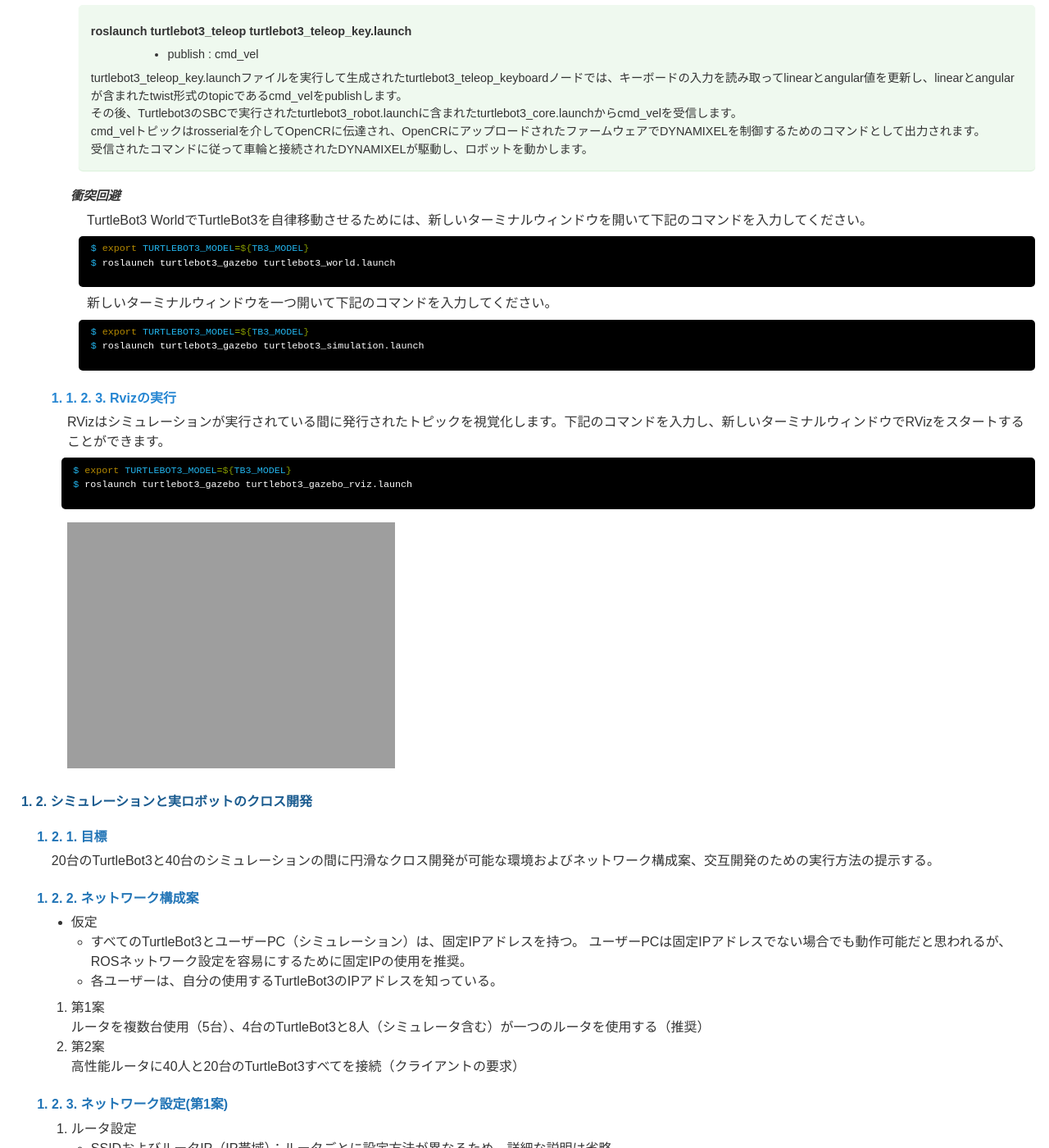
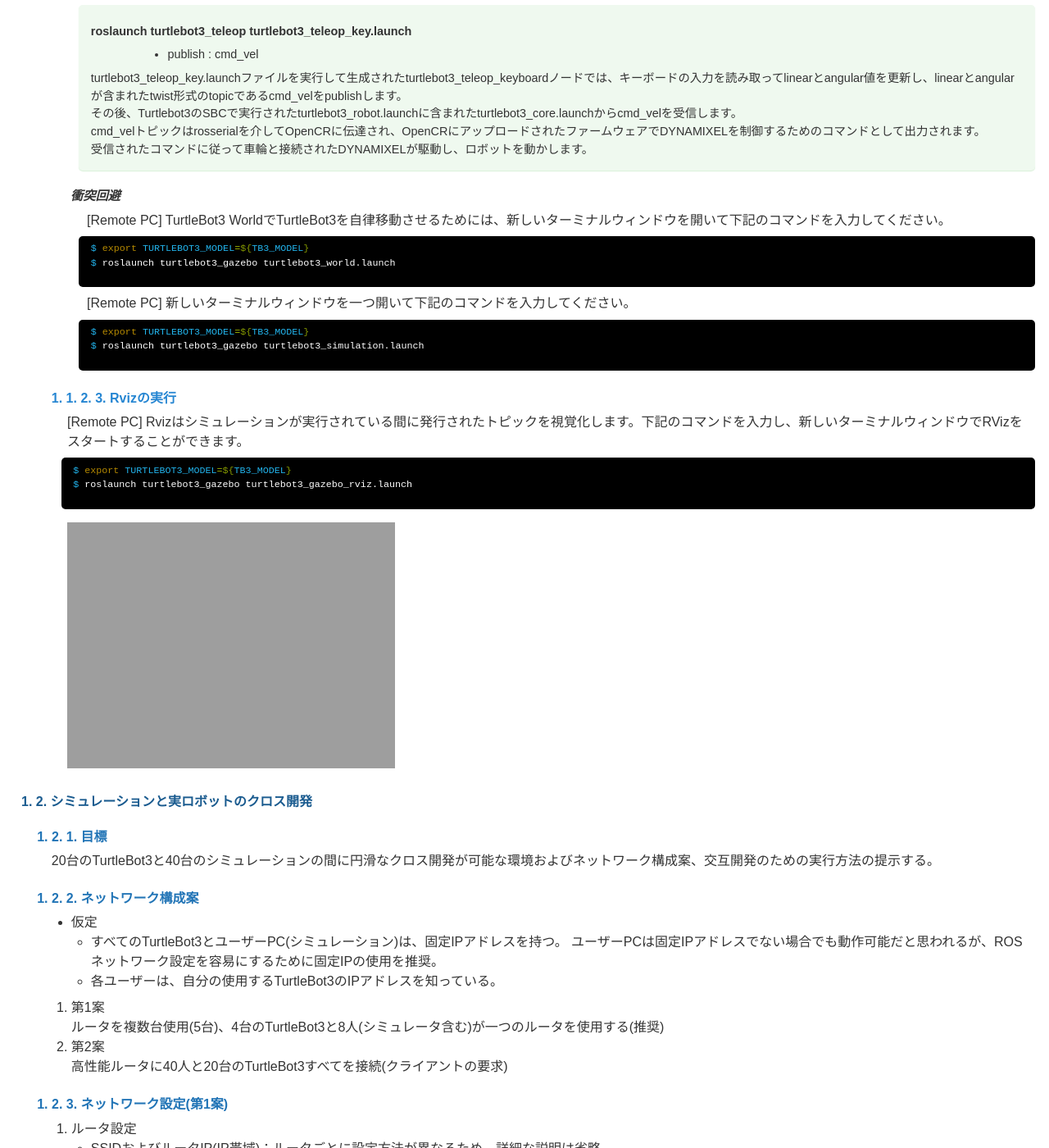
Before and after one commit to ROBOTIS-Will/ritsumeikan_github, a Jekyll site: the page built from docs/markdown/week_1_2.md, in a window 1280 px wide and 1400 px high, scrolled down 3786 px. Shown: the whole window at 82% size. Built offline with Jekyll 4.4.1, drawn with Linux system fonts in a browser that asks for light colours; nearby versions of some CDN libraries; our own code applies the rules of GitHub Pages for plain Markdown files; some of the changed text lies outside the part shown.

Commit message:
final reviewed

````diff
--- a/docs/markdown/week_1_2.md
+++ b/docs/markdown/week_1_2.md
@@ -36,7 +36,7 @@ $ cd ~/catkin_ws && catkin_make
 
 仮想ロボットをスタートするためには、下記のようにturtlebot3_fakeのturtlebot3_fake.launchファイルを実行してください。turtlebot3_fakeは実際のロボットを使用しなくても実行できる非常に簡単なシミュレーションノードです。RVizで仮想TurtleBot３を遠隔操作ノードでコントロールできます。
 
-当コマンドを行う前にTurtleBot３のモデル名を指定しなければなりません。$ {TB3_MODEL}は、burger、waffle、waffle_piで使用するモデル名です。
+[Remote PC] 当コマンドを行う前にTurtleBot３のモデル名を指定しなければなりません。$ {TB3_MODEL}は、burger、waffle、waffle_piで使用するモデル名です。
 
 ```bash
 $ export TURTLEBOT3_MODEL=${TB3_MODEL}
@@ -74,7 +74,7 @@ Gazeboを使ったシミュレーションには２つがあります。まず
 Remote PCでGazeboを初めて実行する場合は普段より起動に時間がかかります。
 
 ##### Empty World
-次のコマンドを使用して、Gazeboのデフォルト設定のWorldで、仮想TurtleBot３をテストする際に使用できます。
+[Remote PC] 次のコマンドを使用して、Gazeboのデフォルト設定のWorldで、仮想TurtleBot３をテストする際に使用できます。
 
 ```bash
 $ export TURTLEBOT3_MODEL=${TB3_MODEL}
@@ -95,7 +95,7 @@ turtlebot3_empty_world.launchを実行すると、設定ファイルに従って
 ![](http://emanual.robotis.com/assets/images/platform/turtlebot3/simulation/turtlebot3_empty_world.png)
 
 ##### TurtleBot３ World
-TurtleBot３ Worldは、TurtleBot３のシンボルの形状を構成するシンプルなオブジェクトで構成されているマップです。TurtleBot３ Worldは、主にSLAMやNavigationのようなテストに使用されます。
+[Remote PC] TurtleBot３ Worldは、TurtleBot３のシンボルの形状を構成するシンプルなオブジェクトで構成されているマップです。TurtleBot３ Worldは、主にSLAMやNavigationのようなテストに使用されます。
 
 ```bash
 $ export TURTLEBOT3_MODEL=${TB3_MODEL}
@@ -106,7 +106,7 @@ $ roslaunch turtlebot3_gazebo turtlebot3_world.launch
 ![](http://emanual.robotis.com/assets/images/platform/turtlebot3/simulation/turtlebot3_world_waffle.png)
 
 ##### TurtleBot３ House
-TurtleBot３ House は住居の図面で制作されたマップです。より複雑な作業の性能に関連するテストに適しています。
+[Remote PC] TurtleBot３ House は住居の図面で制作されたマップです。より複雑な作業の性能に関連するテストに適しています。
 
 ```bash
 $ export TURTLEBOT3_MODEL=${TB3_MODEL}
@@ -120,7 +120,7 @@ $ roslaunch turtlebot3_gazebo turtlebot3_house.launch
 #### TurtleBot3 の駆動
 
 ##### Gazeboの遠隔操作
-TurtleBot3 をキーボードでコントロールするために、新しいターミナルで下記のコマンドを使って遠隔操作を実行します。
+[Remote PC] TurtleBot3 をキーボードでコントロールするために、新しいターミナルで下記のコマンドを使って遠隔操作を実行します。
 ```bash
 $ roslaunch turtlebot3_teleop turtlebot3_teleop_key.launch
 ```
@@ -128,19 +128,19 @@ $ roslaunch turtlebot3_teleop turtlebot3_teleop_key.launch
 
 
 ##### 衝突回避
-TurtleBot3 WorldでTurtleBot3を自律移動させるためには、新しいターミナルウィンドウを開いて下記のコマンドを入力してください。
+[Remote PC] TurtleBot3 WorldでTurtleBot3を自律移動させるためには、新しいターミナルウィンドウを開いて下記のコマンドを入力してください。
 ```bash
 $ export TURTLEBOT3_MODEL=${TB3_MODEL}
 $ roslaunch turtlebot3_gazebo turtlebot3_world.launch
 ```
-新しいターミナルウィンドウを一つ開いて下記のコマンドを入力してください。
+[Remote PC] 新しいターミナルウィンドウを一つ開いて下記のコマンドを入力してください。
 ```bash
 $ export TURTLEBOT3_MODEL=${TB3_MODEL}
 $ roslaunch turtlebot3_gazebo turtlebot3_simulation.launch
 ```
 
 #### Rvizの実行
-RVizはシミュレーションが実行されている間に発行されたトピックを視覚化します。下記のコマンドを入力し、新しいターミナルウィンドウでRVizをスタートすることができます。
+[Remote PC] Rvizはシミュレーションが実行されている間に発行されたトピックを視覚化します。下記のコマンドを入力し、新しいターミナルウィンドウでRVizをスタートすることができます。
 ```bash
 $ export TURTLEBOT3_MODEL=${TB3_MODEL}
 $ roslaunch turtlebot3_gazebo turtlebot3_gazebo_rviz.launch
@@ -155,20 +155,20 @@ $ roslaunch turtlebot3_gazebo turtlebot3_gazebo_rviz.launch
 
 ### ネットワーク構成案
 - 仮定
-  - すべてのTurtleBot3とユーザーPC（シミュレーション）は、固定IPアドレスを持つ。
+  - すべてのTurtleBot3とユーザーPC(シミュレーション)は、固定IPアドレスを持つ。
     ユーザーPCは固定IPアドレスでない場合でも動作可能だと思われるが、ROSネットワーク設定を容易にするために固定IPの使用を推奨。
   - 各ユーザーは、自分の使用するTurtleBot3のIPアドレスを知っている。
 
 1. 第1案
-ルータを複数台使用（5台）、4台のTurtleBot3と8人（シミュレータ含む）が一つのルータを使用する（推奨）
+ルータを複数台使用(5台)、4台のTurtleBot3と8人(シミュレータ含む)が一つのルータを使用する(推奨)
 
 2. 第2案
-高性能ルータに40人と20台のTurtleBot3すべてを接続（クライアントの要求）
+高性能ルータに40人と20台のTurtleBot3すべてを接続(クライアントの要求)
 
 ### ネットワーク設定(第1案)
 
 1. ルータ設定
-    - SSIDおよびルータIP（IP帯域）：ルータごとに設定方法が異なるため、詳細な説明は省略
+    - SSIDおよびルータIP(IP帯域)：ルータごとに設定方法が異なるため、詳細な説明は省略
         - Turtlebot_Server_1 : 10.17.1.1 (10.17.1.x)
         - Turtlebot_Server_2 : 10.17.2.1 (10.17.2.x)
         - Turtlebot_Server_3 : 10.17.3.1 (10.17.3.x)
@@ -233,7 +233,7 @@ $ roslaunch turtlebot3_gazebo turtlebot3_gazebo_rviz.launch
 
 ### ネットワーク設定(第2案)
 1. ルータ設定
-    - SSIDおよびルータIP（IP帯域）：ルータごとに設定方法が異なるため、詳細な説明は省略
+    - SSIDおよびルータIP(IP帯域)：ルータごとに設定方法が異なるため、詳細な説明は省略
         - Turtlebot_Server : 10.17.1.1 (10.17.1.x)
 2. Turtlebot3 ネットワーク設定 (便宜上、固定IPを使用)
     - IPアドレスの例
@@ -286,7 +286,7 @@ $ roslaunch turtlebot3_gazebo turtlebot3_gazebo_rviz.launch
 2. [User PC]
     - 参考 : [e-Manual](http://emanual.robotis.com/docs/en/platform/turtlebot3/pc_setup/#network-configuration)
     - ユーザーPCのIP例: 10.17.1.101
-    - ユーザーPCのIPを確認（以下のコマンドを入力すると、上で設定したユーザーPCの静的IPが出力される。)
+    - ユーザーPCのIPを確認(以下のコマンドを入力すると、上で設定したユーザーPCの静的IPが出力される。)
         ```bash
         $ ifconfig
         ```
@@ -371,7 +371,7 @@ $ roslaunch turtlebot3_gazebo turtlebot3_gazebo_rviz.launch
             ```
             $ chmod +x ~/tb3_ssh_keygen
             ```
-        3. script実行（ex.TurtleBot3のIPアドレスが10.17.3.11〜30である場合、20台のTurtleBot3に固定IPを設定後、TurtleBot3が起動している状態でコマンドを実行する必要がある）
+        3. script実行(ex.TurtleBot3のIPアドレスが10.17.3.11〜30である場合、20台のTurtleBot3に固定IPを設定後、TurtleBot3が起動している状態でコマンドを実行する必要がある)
             ```
             $ ~/tb3_ssh_keygen 10.17.3.11 10.17.3.12 10.17.3.13 10.17.3.14 10.17.3.15\
             10.17.3.16 10.17.3.17 10.17.3.18 10.17.3.19 10.17.3.20\
@@ -418,7 +418,7 @@ $ roslaunch turtlebot3_gazebo turtlebot3_gazebo_rviz.launch
 
 
 ### TurtleBot3(実ロボット), シミュレーションの切り替え方法
-すべてUser PC（Remote PC）で実行
+すべてUser PC(Remote PC)で実行
 1. TurtleBot3実行方法
     - roscore
     ターミナルを開いて以下のコマンドを入力
@@ -427,7 +427,7 @@ $ roslaunch turtlebot3_gazebo turtlebot3_gazebo_rviz.launch
         ```
 
     - Turtlebot3 (リモート)駆動 : turtlebot3_robot_machine.launch
-    別のターミナルを開いて、以下のコマンドを入力（接続しようとするTurtleBot3のIPアドレスが10.17.1.11であると仮定）
+    別のターミナルを開いて、以下のコマンドを入力(接続しようとするTurtleBot3のIPアドレスが10.17.1.11であると仮定)
     ```
     $ roslaunch turtlebot3_bringup turtlebot3_robot_machine.launch address:=10.17.1.11
     ```
@@ -451,7 +451,7 @@ $ roslaunch turtlebot3_gazebo turtlebot3_gazebo_rviz.launch
         ```
 
     - Rviz
-    新たにターミナルを開いて、以下のコマンドを入力（Waffle Piを使用する場合は、$ {TB3_MODEL}の代わりにwaffle_piを入力）
+    新たにターミナルを開いて、以下のコマンドを入力(Waffle Piを使用する場合は、$ {TB3_MODEL}の代わりにwaffle_piを入力)
         ```
         $ export TURTLEBOT3_MODEL=${TB3_MODEL}
         $ rosrun rviz rviz -d `rospack find turtlebot3_description`/rviz/model.rviz
@@ -467,14 +467,14 @@ $ roslaunch turtlebot3_gazebo turtlebot3_gazebo_rviz.launch
         ```
 
     - Gazebo実行
-    別のターミナルを開いて、以下のコマンドを入力（Waffle Piを使用する場合は、$ {TB3_MODEL}の代わりにwaffle_piを入力）
+    別のターミナルを開いて、以下のコマンドを入力(Waffle Piを使用する場合は、$ {TB3_MODEL}の代わりにwaffle_piを入力)
         ```
         $ export TURTLEBOT3_MODEL=${TB3_MODEL}
         $ roslaunch turtlebot3_gazebo turtlebot3_empty_world.launch
         ```
 
     - Rviz
-    新たにターミナルを開いて、以下のコマンドを入力（Waffle Piを使用する場合は$ {TB3_MODEL}の代わりにwaffle_piを入力）
+    新たにターミナルを開いて、以下のコマンドを入力(Waffle Piを使用する場合は$ {TB3_MODEL}の代わりにwaffle_piを入力)
         ```
         $ export TURTLEBOT3_MODEL=${TB3_MODEL}
         $ roslaunch turtlebot3_gazebo turtlebot3_gazebo_rviz.launch
@@ -483,9 +483,9 @@ $ roslaunch turtlebot3_gazebo turtlebot3_gazebo_rviz.launch
 
 
 3. 使用切り替え
-    - リアルタイムでの切り替え：gazeboは/ use_sim_timeパラメータを使用しており、リアルタイムでの切り替え（roscoreを維持した切り替え）が困難
+    - リアルタイムでの切り替え：gazeboは/ use_sim_timeパラメータを使用しており、リアルタイムでの切り替え(roscoreを維持した切り替え)が困難
     - 切り替え方法
-        - roscoreを含むすべてのnodeを終了（実行したターミナルで`CTRL` + `C`キーを入力）
+        - roscoreを含むすべてのnodeを終了(実行したターミナルで`CTRL` + `C`キーを入力)
         - 上記の実行方法に従って切り替え
     - TurtleBot3 (実ロボット)とシミュレーションの比較
 
````
Also changed, not shown: docs/markdown/week_1_1.md (+7 -10 lines), docs/markdown/week_2_1.md (+0 -3 lines), docs/markdown/week_3_2.md (+1 -1 lines).
